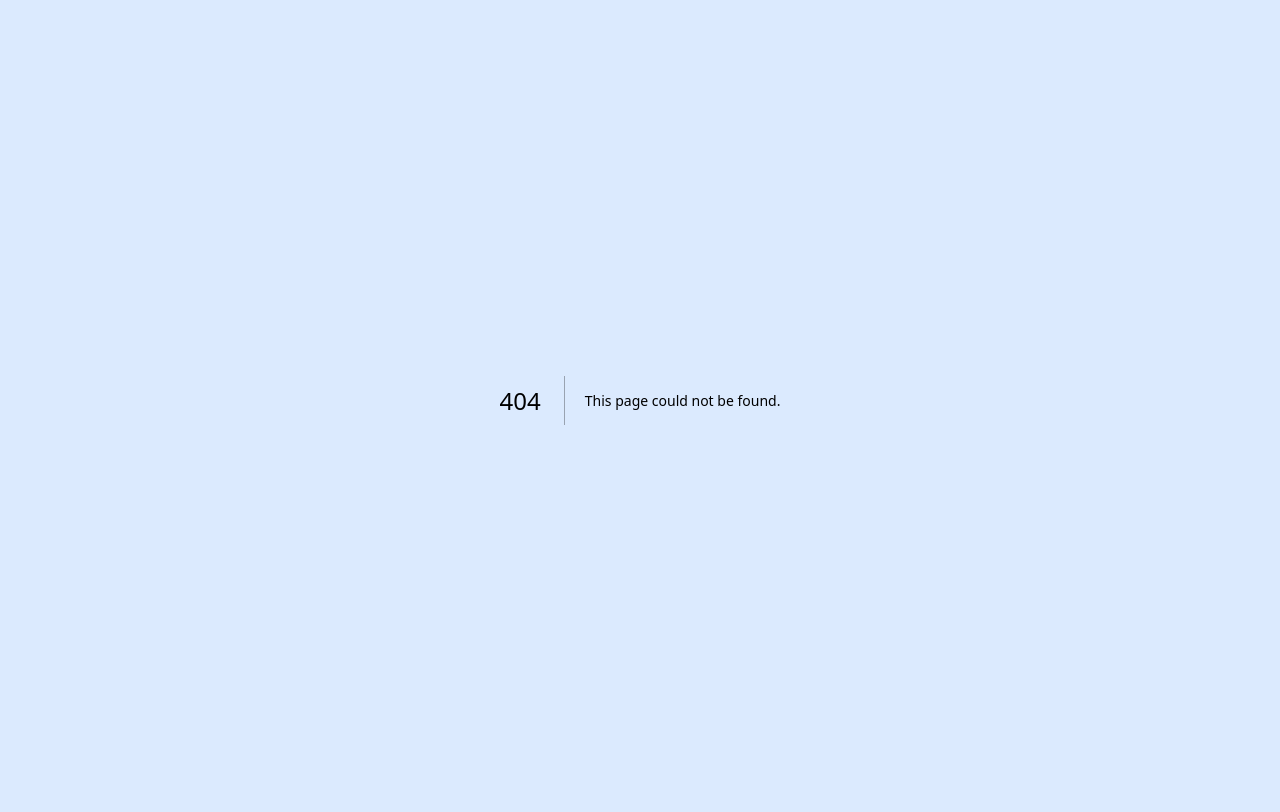
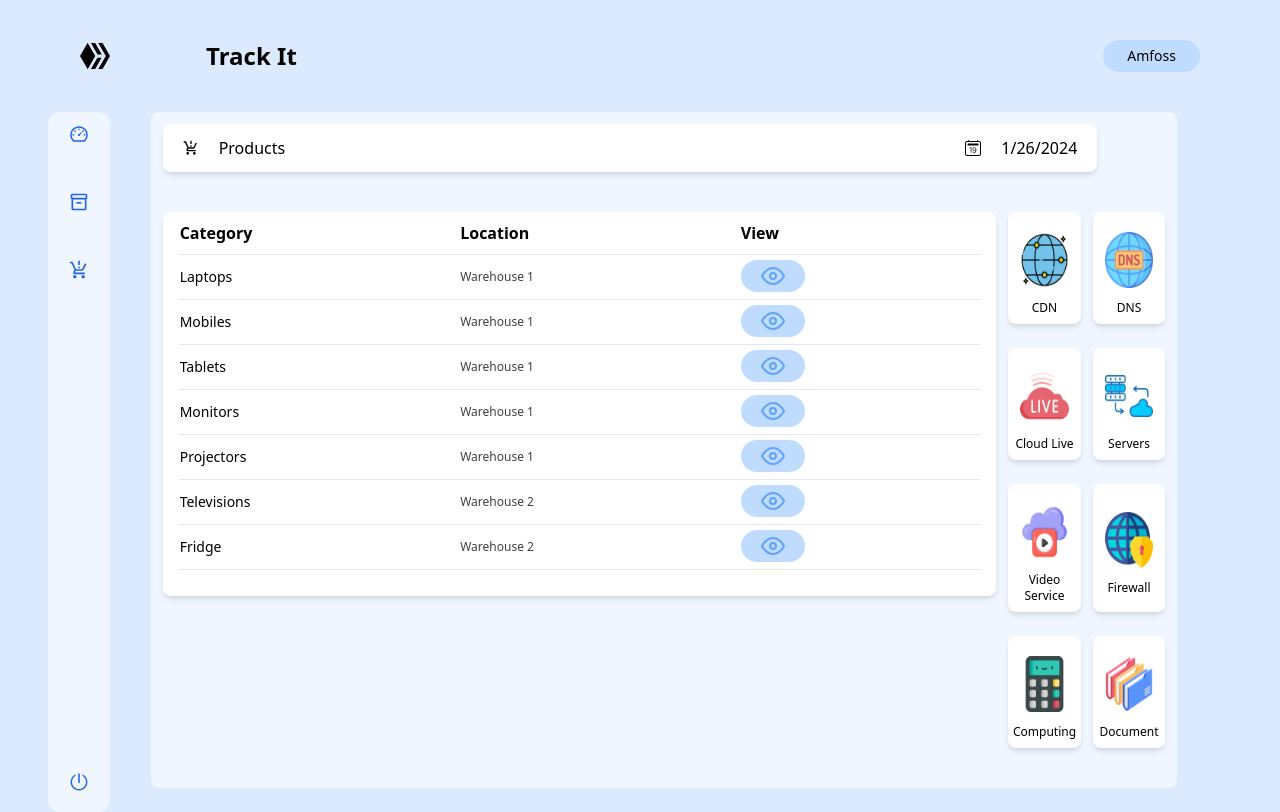
Before and after one commit to navaneeth0041/Track-It, a Next.js app in the folder frontend/: page /low_stock in a window 1280 px wide. Before the commit this address had no page. Built offline with nearby package versions, Linux system fonts and the light colour scheme.

Commit message:
External link added

```diff
--- a/frontend/components/consumption/index.js
+++ b/frontend/components/consumption/index.js
@@ -1,19 +1,32 @@
+import Link from 'next/link'
+
 /* eslint-disable @next/next/no-img-element */
 const cost = () => {
   return (
     <div>
       <div className="w-full grid grid-cols-2 lg:mt-8 xl:mt-4 2xl:mt-8 gap-x-4">
-      <div className="bg-white shadow-md px-4 py-2 lg:h-52 xl:h-40 rounded-lg">
-        <div className="flex justify-center items-center h-[10%] py-7">
+      <Link href="/low_stock">
+      <div className="bg-white shadow-md px-4 py-2 lg:h-64 xl:h-48 rounded-lg">
+        <div className="flex justify-center items-center h-[10%] py-5">
           <p className="text-lg font-bold text-orange-500">Low Stock</p>
           </div>
 
-          <div className="h-[90%] flex  items-center justify-left gap-y-3 ">
-            <div className="h-[35%]">
+          <div className="flex justify-center items-center h-[10%] py-5">
+          <p className="text-lg font-bold text- black-200">258</p>
+          </div>
+
+
+
+          <div className="h-[90%] flex  items-center justify-between  gap-y-10 ">
+            <div className="h-[15%]">
               <img alt="icon" className="h-full" src="/arrow.png"></img>
             </div>
+            <div className="h-[10%]">
+                <img alt="icon" src="/external-link.png" className="h-full"></img>
+              </div>
           </div>
         </div>
+        </Link>
 
         <div className="bg-white shadow-md px-4 py-2 lg:h-40 xl:h-40 rounded-lg">
           <div className="flex justify-center items-center h-[10%] text-red-800 py-7">
@@ -24,8 +37,10 @@ const cost = () => {
               <div className="h-[30%]">
                 <img alt="icon" src="/out-of-stock.png" className="h-full"></img>
               </div>
+
             </div>
           </div>
+
       </div>
     </div>
   );
--- a/frontend/components/dash_cards/cost_card.js
+++ b/frontend/components/dash_cards/cost_card.js
@@ -5,7 +5,12 @@ const cost = () => {
       <div className="w-full grid grid-cols-3 lg:mt-10 xl:mt-10 2xl:mt-10 gap-x-4">
         <div className="bg-white shadow-md px-4 py-2 lg:h-40 xl:h-40 rounded-lg ">
         <div className="flex justify-center items-center h-[10%] py-7">
+
 <p className="text-lg font-bold">Total Cost  </p>
+<div className="h-[10%]">
+              <img alt="icon" src="/link.png" className="h-full"></img>
+            </div>
+
           </div>
 
           <div className="h-[90%] flex items-center justify-left">
@@ -29,7 +34,7 @@ const cost = () => {
 
         <div className="bg-white shadow-md px-4 py-2 lg:h-40 xl:h-40 rounded-lg">
       <div className="flex justify-center items-center h-[10%] py-7">
-<p className="text-lg font-bold">Total Iems</p>
+<p className="text-lg font-bold">Total Items</p>
         </div>
 
         <div className="h-[90%] flex items-center justify-left">
--- /dev/null
+++ b/frontend/components/low_items/low.js
@@ -0,0 +1,55 @@
+import { MdProductionQuantityLimits } from "react-icons/md";
+import { BsCalendar2Date } from 'react-icons/bs';
+import URL from '../url/index';
+import Category from '../category/index';
+import { MdInventory } from "react-icons/md";
+
+const index = () => {
+  const getCurrentDate = () => {
+    const currentDate = new Date();
+    return currentDate.toLocaleDateString('en-US');
+  };
+  return (
+    <section>
+      <div>
+        <div className="bg-blue-50 rounded-lg py-3">
+          <div className="pl-3 mb-10 pr-20">
+            <div className="w-full bg-white flex justify-between items-center px-5 py-3 rounded-lg shadow-md">
+              <div className="flex items-center gap-x-5">
+                <div>
+                <MdProductionQuantityLimits />
+                </div>
+                <div>
+                  <p>Products</p>
+                </div>
+              </div>
+              <div className="flex items-center gap-x-5">
+                <div>
+                  <BsCalendar2Date />
+                </div>
+                <div>
+                  {' '}
+                  <p>{getCurrentDate()}</p>
+                </div>
+              </div>
+            </div>
+          </div>
+
+          <div className="w-full pl-3">
+            <div className="grid grid-cols-12">
+              <div className="col-span-10 pr-3 h-[80%]" >
+                <URL />
+              </div>
+
+              <div className="col-span-2 pb-7 pr-3">
+                <Category />
+              </div>
+            </div>
+          </div>
+        </div>
+      </div>
+    </section>
+  );
+};
+
+export default index;
--- a/frontend/components/sidebar/index.js
+++ b/frontend/components/sidebar/index.js
@@ -1,11 +1,5 @@
-import { CgProfile } from 'react-icons/cg';
 import { AiOutlinePoweroff } from 'react-icons/ai';
 import { MdProductionQuantityLimits } from "react-icons/md";
-import { IoMdHelpCircleOutline } from "react-icons/io";
-import { IoLocationOutline } from "react-icons/io5";
-import { FcOnlineSupport } from "react-icons/fc";
-import { IoNotificationsOutline } from "react-icons/io5";
-import { IoSettingsOutline } from "react-icons/io5";
 import { MdOutlineInventory2 } from "react-icons/md";
 import { AiOutlineDashboard } from "react-icons/ai";
 
--- /dev/null
+++ b/frontend/pages/low_stock.js
@@ -0,0 +1,24 @@
+import Header from '../components/Header/index';
+import SideBar from '../components/sidebar/index';
+import L_Items from '../components/low_items/low';
+const low_stock = () => {
+  return (
+    <section>
+      <div>
+        <Header />
+        <div className="w-full pl-12">
+          <div className="grid grid-cols-12">
+            <div>
+              <SideBar />
+            </div>
+            <div className="col-span-10 ">
+              <L_Items/>
+            </div>
+          </div>
+        </div>
+      </div>
+    </section>
+  );
+};
+
+export default low_stock;
```
Also changed, not shown: frontend/public/external-link.png (added), frontend/public/link.png (added).
